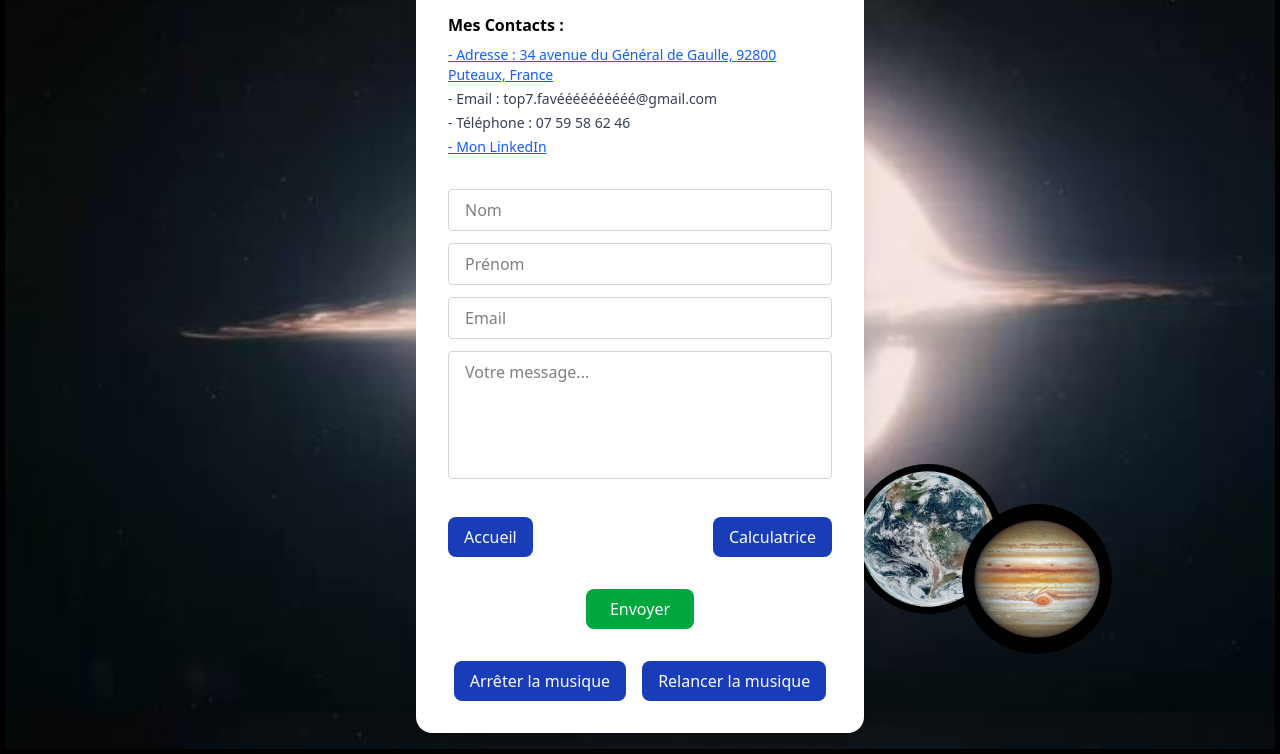
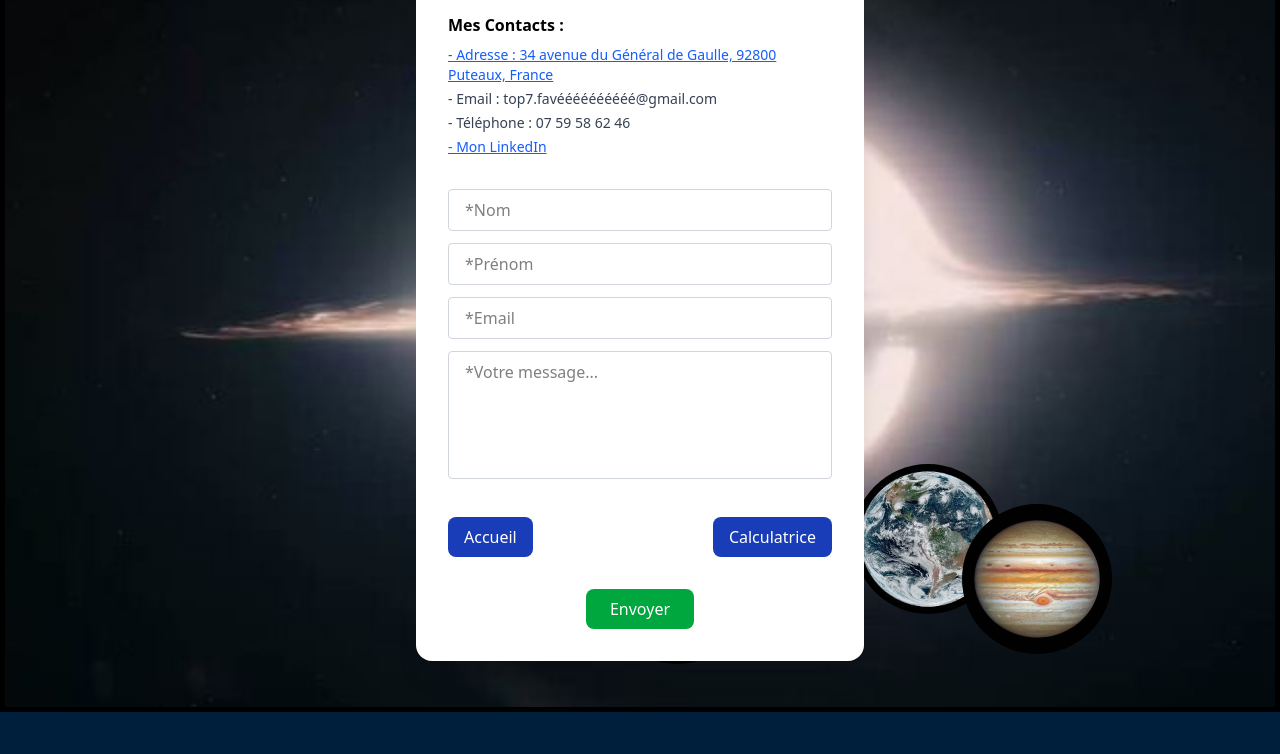
Before and after one commit to GAVIGNET/Projet_Developpement_WEB_GAVIGNET_GUILLAUME, a website: page fichiers_application/form.html in a window 1280 px wide. Shown: the part 88-842 px from the top of the page. After the commit the page ends 800 px from the top, so only its background shows below. Drawn offline with Linux system fonts and the light colour scheme.

Commit message:
retrait de boutons inutiles sur form.html

```diff
--- a/fichiers_application/form.html
+++ b/fichiers_application/form.html
@@ -50,10 +50,10 @@
     </div>
 
     <div class="space-y-3 pt-4">
-      <input type="text" id="nom" placeholder="Nom" class="w-full px-4 py-2 rounded border border-gray-300 focus:outline-none focus:ring-2 focus:ring-blue-500" required>
-      <input type="text" id="prenom" placeholder="Prénom" class="w-full px-4 py-2 rounded border border-gray-300 focus:outline-none focus:ring-2 focus:ring-blue-500" required>
-      <input type="email" id="email" placeholder="Email" class="w-full px-4 py-2 rounded border border-gray-300 focus:outline-none focus:ring-2 focus:ring-blue-500" required>
-      <textarea id="message" placeholder="Votre message..." class="w-full h-32 px-4 py-2 rounded border border-gray-300 focus:outline-none focus:ring-2 focus:ring-blue-500 resize-none" required></textarea>
+      <input type="text" id="nom" placeholder="*Nom" class="w-full px-4 py-2 rounded border border-gray-300 focus:outline-none focus:ring-2 focus:ring-blue-500" required>
+      <input type="text" id="prenom" placeholder="*Prénom" class="w-full px-4 py-2 rounded border border-gray-300 focus:outline-none focus:ring-2 focus:ring-blue-500" required>
+      <input type="email" id="email" placeholder="*Email" class="w-full px-4 py-2 rounded border border-gray-300 focus:outline-none focus:ring-2 focus:ring-blue-500" required>
+      <textarea id="message" placeholder="*Votre message..." class="w-full h-32 px-4 py-2 rounded border border-gray-300 focus:outline-none focus:ring-2 focus:ring-blue-500 resize-none" required></textarea>
     </div>
 
     <div class="flex justify-between pt-4">
@@ -66,11 +66,7 @@
       <button type="submit" class="bg-green-600 text-white px-6 py-2 rounded-lg hover:bg-green-700 transition">Envoyer</button>
     </div>
 
-    <!-- Contrôles de la musique -->
-    <div class="flex justify-center gap-4 pt-4">
-      <button type="button" onclick="pauseMusic()" class="bg-blue-800 text-white px-4 py-2 rounded-lg hover:bg-blue-900 transition">Arrêter la musique</button>
-      <button type="button" onclick="playMusic()" class="bg-blue-800 text-white px-4 py-2 rounded-lg hover:bg-blue-900 transition">Relancer la musique</button>
-    </div>
+
   </form>
 
   <div id="confirmation" class="hidden fixed top-1/2 left-1/2 transform -translate-x-1/2 -translate-y-1/2 bg-green-500 text-white px-6 py-4 rounded shadow-lg z-50">
```
